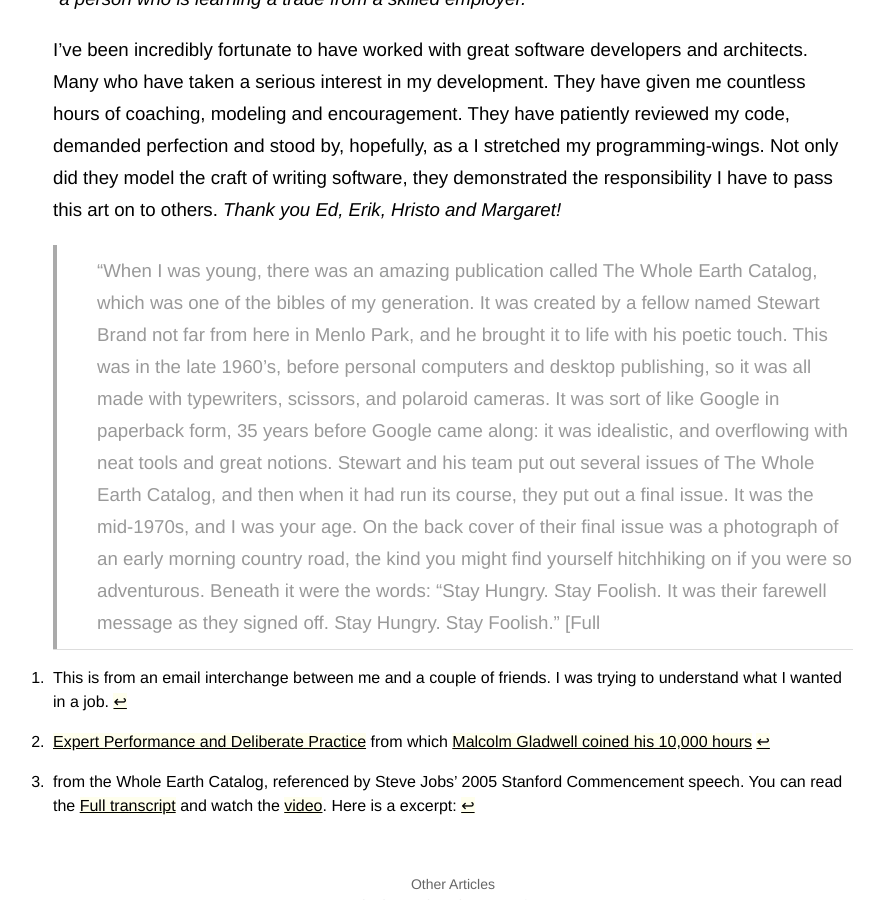
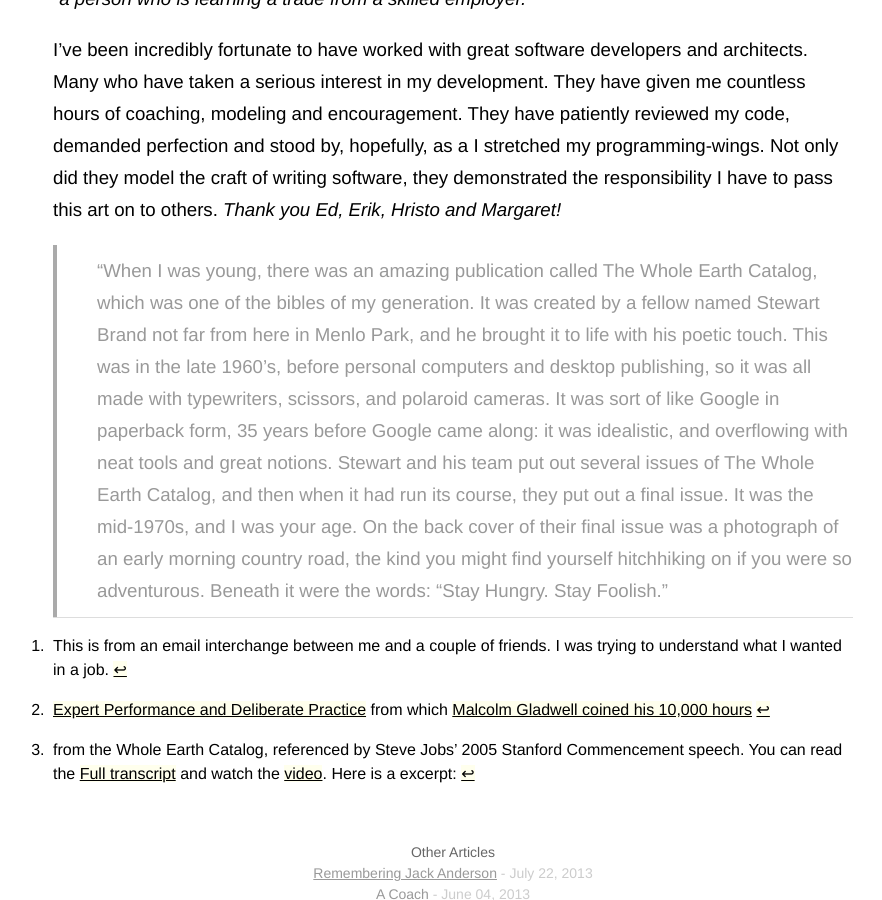
Before and after one commit to banderson623/banderson623.github.com, a Jekyll site: the page built from _posts/2013-05-24-motivation.md, in a window 1280 px wide and 900 px high, scrolled down 2447 px. Shown: the whole window, without its empty margins (187-1069 px from the left). Built offline with Jekyll 4.4.1, drawn with Linux system fonts in a browser that asks for light colours.

Commit message:
fixed silly typo on motivation post

```diff
--- a/_posts/2013-05-24-motivation.md
+++ b/_posts/2013-05-24-motivation.md
@@ -57,4 +57,4 @@
 [^2]: [Expert Performance and Deliberate Practice](http://www.psy.fsu.edu/faculty/ericsson/ericsson.exp.perf.html) from which [Malcolm Gladwell coined his 10,000 hours](http://www.gladwell.com/outliers/outliers_excerpt1.html)
 
 [^3]: from the Whole Earth Catalog, referenced by Steve Jobs' 2005 Stanford Commencement speech. You can read the [Full transcript](http://www.networkworld.com/community/print/82638) and watch the [video](http://www.youtube.com/watch?v=VHWUCX6osgM). Here is a excerpt:
-> "When I was young, there was an amazing publication called The Whole Earth Catalog, which was one of the bibles of my generation. It was created by a fellow named Stewart Brand not far from here in Menlo Park, and he brought it to life with his poetic touch. This was in the late 1960's, before personal computers and desktop publishing, so it was all made with typewriters, scissors, and polaroid cameras. It was sort of like Google in paperback form, 35 years before Google came along: it was idealistic, and overflowing with neat tools and great notions. Stewart and his team put out several issues of The Whole Earth Catalog, and then when it had run its course, they put out a final issue. It was the mid-1970s, and I was your age. On the back cover of their final issue was a photograph of an early morning country road, the kind you might find yourself hitchhiking on if you were so adventurous. Beneath it were the words: "Stay Hungry. Stay Foolish. It was their farewell message as they signed off. Stay Hungry. Stay Foolish." [Full
+> "When I was young, there was an amazing publication called The Whole Earth Catalog, which was one of the bibles of my generation. It was created by a fellow named Stewart Brand not far from here in Menlo Park, and he brought it to life with his poetic touch. This was in the late 1960's, before personal computers and desktop publishing, so it was all made with typewriters, scissors, and polaroid cameras. It was sort of like Google in paperback form, 35 years before Google came along: it was idealistic, and overflowing with neat tools and great notions. Stewart and his team put out several issues of The Whole Earth Catalog, and then when it had run its course, they put out a final issue. It was the mid-1970s, and I was your age. On the back cover of their final issue was a photograph of an early morning country road, the kind you might find yourself hitchhiking on if you were so adventurous. Beneath it were the words: "Stay Hungry. Stay Foolish."
```
